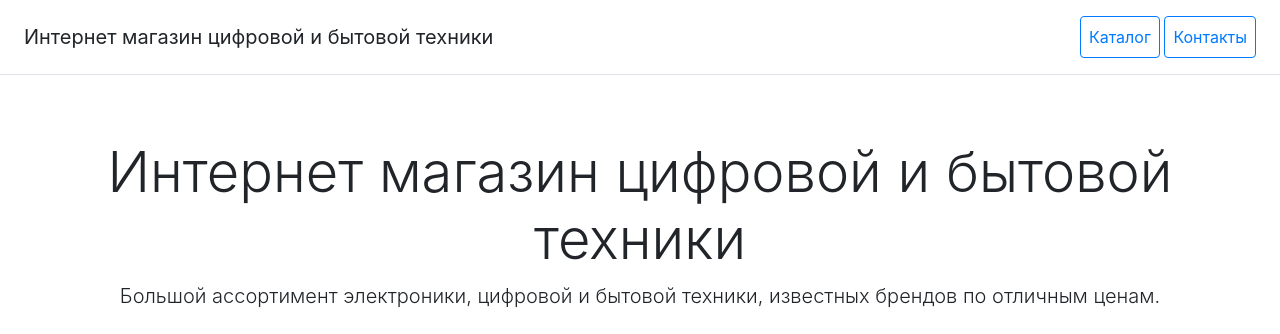
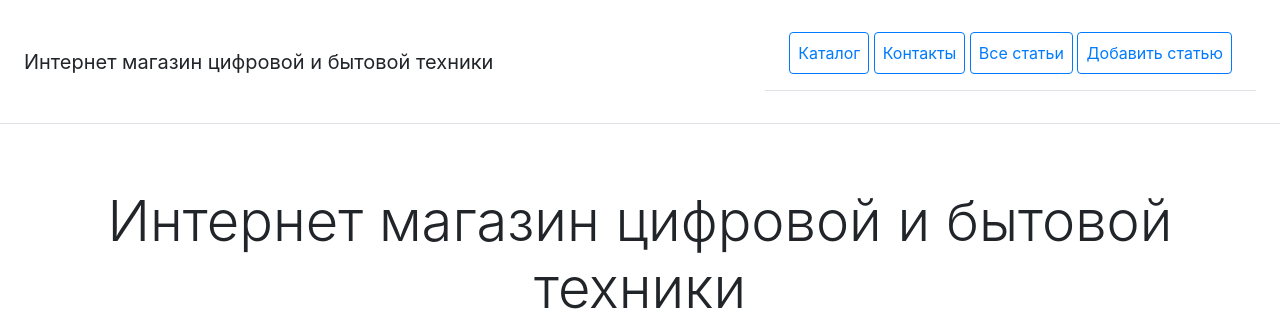
Before and after one commit to Larisa-mih/Homework_19_2, a Django app: page / in a window 1280 px wide. Shown: the top 334 px of the page. Run offline with Django 5.2, Linux system fonts and the light colour scheme; data comes from the database, SQL or seed files in the repository; some libraries are stand-ins or nearby versions.

Commit message:
changed catalog html

```diff
--- /dev/null
+++ b/catalog/templates/catalog/includes/inc_bottom.html
@@ -0,0 +1,6 @@
+<div class="row">
+    <div class="col-12 col-md">
+        Beautystore
+        <small class="d-block mb-3 text-muted">&copy; 2023</small>
+    </div>
+</div>
--- a/catalog/templates/catalog/includes/inc_catalog_menu.html
+++ b/catalog/templates/catalog/includes/inc_catalog_menu.html
@@ -1,4 +1,9 @@
-<nav class="ms-5">
-    <a class="p-2 btn btn-outline-primary" href="/">Каталог</a>
-    <a class="p-2 btn btn-outline-primary" href="/contacts/"> Контакты</a>
-</nav>
+<div class="d-flex flex-column flex-md-row align-items-center p-3 px-md-4 mb-3 bg-white border-bottom box-shadow">
+    <h5 class="my-0 mr-md-auto font-weight-normal"></h5>
+    <nav class="ms-5">
+        <a class="p-2 btn btn-outline-primary" href="/">Каталог</a>
+        <a class="p-2 btn btn-outline-primary" href="/contacts/"> Контакты</a>
+        <a class="p-2 btn btn-outline-primary" href="/articles/">Все статьи</a>
+        <a class="p-2 btn btn-outline-primary" href="/articles/create/">Добавить статью</a>
+    </nav>
+</div>
```
Also changed, not shown: catalog/templates/catalog/contact_list.html (added, +21 -0 lines).
